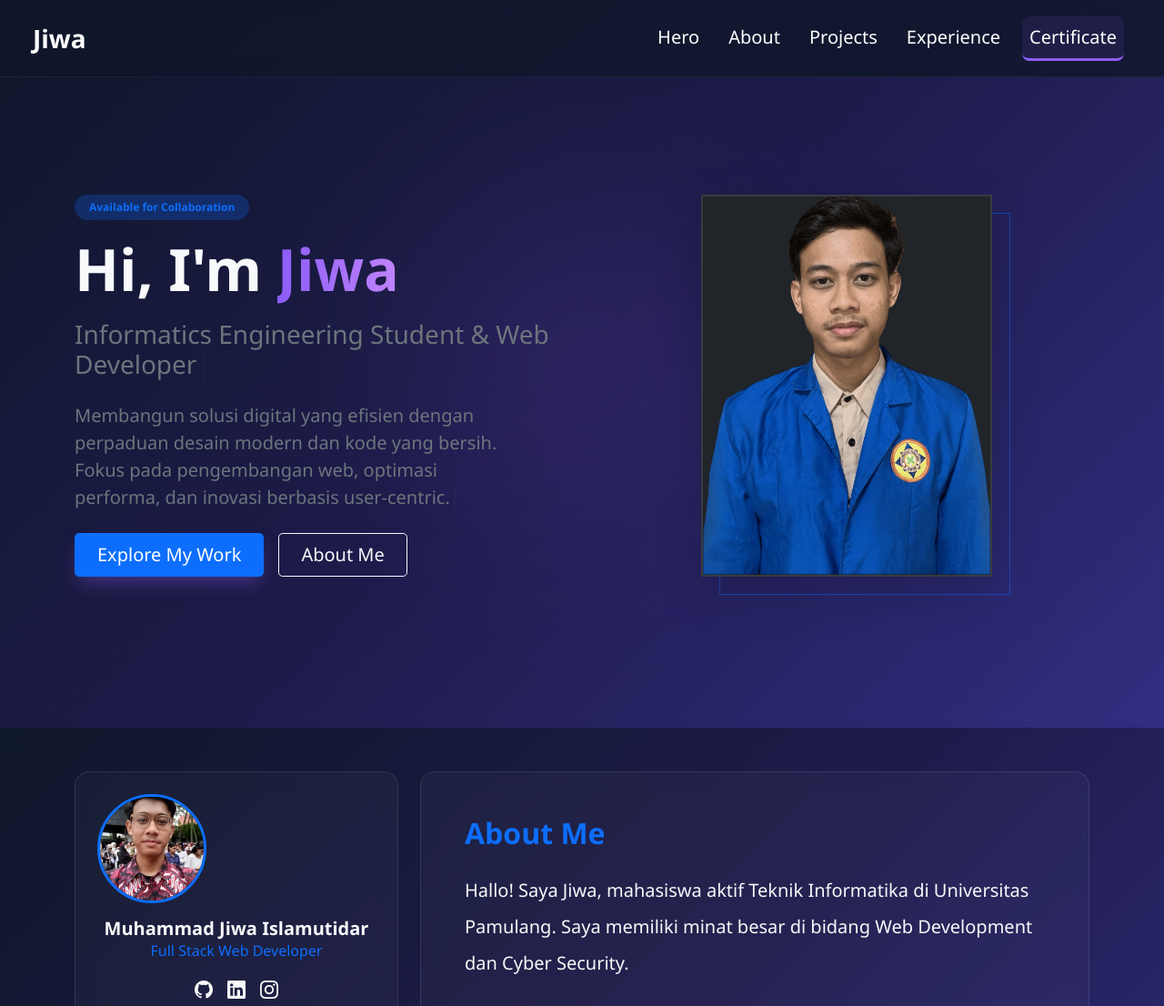
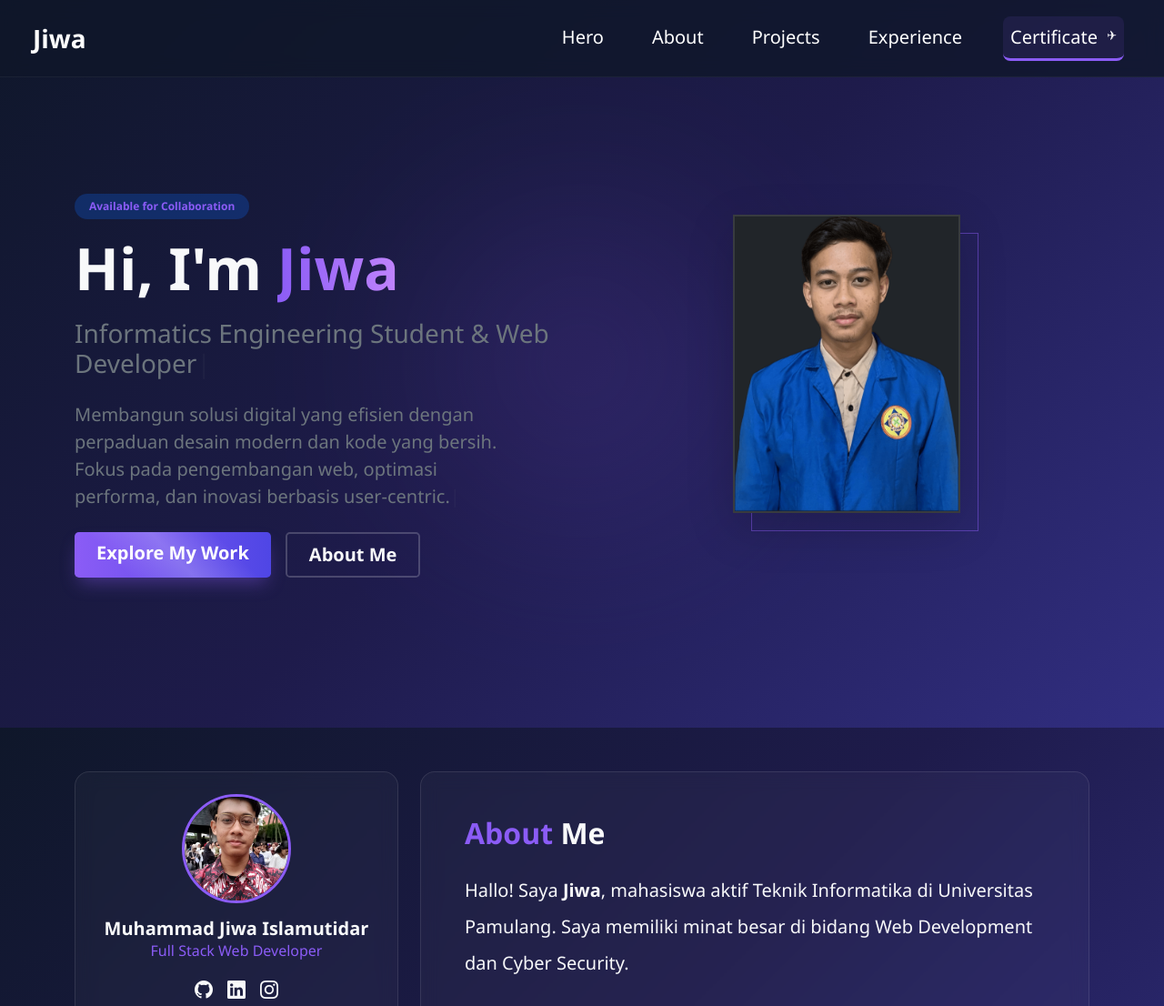
Before and after one commit to Jiwa2/Portfolio-Jiwa, a plain HTML site: page index.html in a window 1280 px wide. Shown: the top 1106 px of the page at 91% size. Drawn offline with nearby package versions, Linux system fonts and the light colour scheme.

Commit message:
tambah animasi

```diff
--- a/index.html
+++ b/index.html
@@ -89,13 +89,23 @@
             </button>
             <div class="collapse navbar-collapse" id="navbarSupportedContent">
     <ul class="navbar-nav ms-auto mb-2 mb-lg-0 me-md-4">
-                    <li class="nav-item mx-2"><a class="nav-link fs-5" href="#hero">Hero</a></li>
-                    <li class="nav-item mx-2"><a class="nav-link fs-5" href="#about">About</a></li>
-                    <li class="nav-item mx-2"><a class="nav-link fs-5" href="#projects">Projects</a></li>
-                    <li class="nav-item mx-2"><a class="nav-link fs-5" href="#experience">Experience</a></li>
-                    <li class="nav-item mx-2"><a class="nav-link fs-5" href="#sertificate">Certificate</a></li>
-                </ul>
-            </div>
+        <li class="nav-item mx-2">
+            <a class="nav-link fs-5" href="#hero">Hero <span class="plane-icon">✈</span></a>
+        </li>
+        <li class="nav-item mx-2">
+            <a class="nav-link fs-5" href="#about">About <span class="plane-icon">✈</span></a>
+        </li>
+        <li class="nav-item mx-2">
+            <a class="nav-link fs-5" href="#projects">Projects <span class="plane-icon">✈</span></a>
+        </li>
+        <li class="nav-item mx-2">
+            <a class="nav-link fs-5" href="#experience">Experience <span class="plane-icon">✈</span></a>
+        </li>
+        <li class="nav-item mx-2">
+            <a class="nav-link fs-5" href="#sertificate">Certificate <span class="plane-icon">✈</span></a>
+        </li>
+    </ul>
+</div>
         </div>
     </nav>
 
@@ -114,17 +124,18 @@
                 <h2 id="typed-title" class="h3 fw-light text-secondary mb-4"></h2>
                <p id="typed-text" class="lead text-muted mb-4 pe-md-5"></p>
                 <div class="d-flex flex-column flex-sm-row gap-3 justify-content-center justify-content-md-start">
-                    <a href="#projects" class="btn btn-primary btn-lg px-4 shadow-primary">Explore My Work</a>
+                    <a href="#projects" class="btn btn-primary btn-lg px-4 shadow-primary btn-glow">Explore My Work</a>
                     <a href="#about" class="btn btn-outline-light btn-lg px-4">About Me</a>
                 </div>
             </div>
 
-            <div class="col-md-6 text-center" data-aos="fade-left" data-aos-duration="1000">
-                <div class="position-relative d-inline-block">
-                    <div class="position-absolute top-0 start-0 w-100 h-100 border border-primary opacity-50 rounded-4" style="transform: translate(20px, 20px); z-index: -1;"></div>
-                    <img src="images/mukapakealmet.png" alt="Jiwa" class="img-fluid rounded-4 shadow-lg bg-dark" style="max-width: 320px; border: 2px solid rgba(255,255,255,0.1);">
-                </div>
+            <div class="col-md-6 text-center mt-5 mt-md-0" data-aos="fade-left" data-aos-duration="1000">
+            <div class="position-relative d-inline-block">
+                <div class="d-none d-md-block position-absolute top-0 start-0 w-100 h-100 border border-primary opacity-50 rounded-4" style="transform: translate(20px, 20px); z-index: -1;"></div>
+
+                <img src="images/mukapakealmet.png" alt="Jiwa" class="img-fluid rounded-4 shadow-lg bg-dark" style="max-width: 250px; border: 2px solid rgba(255,255,255,0.1);">
             </div>
+</div>
         </div>
     </div>
 </section>
@@ -134,7 +145,11 @@
         <div class="row g-4 align-items-stretch">
             <div class="col-md-4">
                 <div class="card p-4 text-center h-100 glass-card">
-                    <img src="images/pakebatik.jpg" alt="Profile" class="rounded-circle mb-3 border border-primary border-3" style="width: 120px; height: 120px; object-fit: cover;">
+                    <img src="images/pakebatik.jpg"
+                         alt="Profile"
+                         class="rounded-circle mb-3 border border-primary border-3 mx-auto d-block"
+                         style="width: 120px; height: 120px; object-fit: cover;">
+
                     <h5 class="fw-bold mb-0">Muhammad Jiwa Islamutidar</h5>
                     <p class="text-primary mb-3">Full Stack Web Developer</p>
 
@@ -149,15 +164,21 @@
                         <p><i class="bi bi-geo-alt-fill text-primary me-2"></i> Tangerang, Indonesia</p>
                     </div>
 
-                    <a href="images/cv baru.png" target="_blank" class="btn btn-primary w-100 mt-4 rounded-pill">Lihat CV</a>
+                    <a href="images/cv baru.png" target="_blank" class="btn btn-primary w-100 mt-4 rounded-pill btn-glow">Lihat CV</a>
                 </div>
             </div>
 
             <div class="col-md-8">
                 <div class="card p-5 h-100 glass-card d-flex flex-column justify-content-center">
-                    <h2 class="fw-bold mb-4 text-primary">About Me</h2>
-                    <p class="fs-5 lh-lg text-light">Hallo! Saya Jiwa, mahasiswa aktif Teknik Informatika di Universitas Pamulang. Saya memiliki minat besar di bidang Web Development dan Cyber Security.</p>
-                    <p class="fs-5 lh-lg text-secondary">Saat ini saya fokus pada pengembangan website menggunakan teknologi modern. Saya percaya bahwa teknologi yang dirancang dengan baik dapat memberikan dampak positif yang nyata bagi kehidupan.</p>
+                    <h2 class="fw-bold mb-4">
+                        <span class="text-primary">About</span> Me
+                    </h2>
+                    <p class="fs-5 lh-lg text-light">
+                        Hallo! Saya <strong>Jiwa</strong>, mahasiswa aktif Teknik Informatika di Universitas Pamulang. Saya memiliki minat besar di bidang Web Development dan Cyber Security.
+                    </p>
+                    <p class="fs-5 lh-lg text-secondary">
+                        Saat ini saya fokus pada pengembangan website menggunakan teknologi modern. Saya percaya bahwa teknologi yang dirancang dengan baik dapat memberikan dampak positif yang nyata bagi kehidupan.
+                    </p>
                 </div>
             </div>
         </div>
@@ -168,13 +189,13 @@
     <div class="container">
         <h2 class="fw-bold text-center mb-5">Technical <span class="text-primary">Skills</span></h2>
         <div class="row g-3 justify-content-center">
-            <div class="col-6 col-md-3"><div class="card glass-card p-3 text-center fw-bold">HTML5</div></div>
-            <div class="col-6 col-md-3"><div class="card glass-card p-3 text-center fw-bold">CSS3</div></div>
-            <div class="col-6 col-md-3"><div class="card glass-card p-3 text-center fw-bold">JavaScript</div></div>
-            <div class="col-6 col-md-3"><div class="card glass-card p-3 text-center fw-bold">React JS</div></div>
-            <div class="col-6 col-md-3"><div class="card glass-card p-3 text-center fw-bold">Next JS</div></div>
-            <div class="col-6 col-md-3"><div class="card glass-card p-3 text-center fw-bold">Bootstrap</div></div>
-            <div class="col-6 col-md-3"><div class="card glass-card p-3 text-center fw-bold">Tailwind</div></div>
+            <div class="col-6 col-md-3"><div class="card glass-card skill-card p-3 text-center fw-bold">HTML5</div></div>
+            <div class="col-6 col-md-3"><div class="card glass-card skill-card p-3 text-center fw-bold">CSS3</div></div>
+            <div class="col-6 col-md-3"><div class="card glass-card skill-card p-3 text-center fw-bold">JavaScript</div></div>
+            <div class="col-6 col-md-3"><div class="card glass-card skill-card p-3 text-center fw-bold">React JS</div></div>
+            <div class="col-6 col-md-3"><div class="card glass-card skill-card p-3 text-center fw-bold">Next JS</div></div>
+            <div class="col-6 col-md-3"><div class="card glass-card skill-card p-3 text-center fw-bold">Bootstrap</div></div>
+            <div class="col-6 col-md-3"><div class="card glass-card skill-card p-3 text-center fw-bold">Tailwind</div></div>
         </div>
     </div>
 </section>
--- a/style.css
+++ b/style.css
@@ -452,3 +452,117 @@ footer {
         display: none; /* Menyembunyikan deskripsi di HP agar kartu lebih pendek */
     }
 }
+
+/* Tombol Utama (Explore My Work) */
+.btn-primary {
+    background: linear-gradient(90deg, #8b5cf6, #4f46e5);
+    border: none;
+    transition: all 0.4s ease;
+    position: relative;
+    overflow: hidden;
+    font-weight: 600;
+}
+
+.btn-primary:hover {
+    background: linear-gradient(90deg, #7c3aed, #4338ca);
+    transform: translateY(-3px);
+    box-shadow: 0 0 25px rgba(139, 92, 246, 0.6) !important;
+}
+
+/* Tombol Kedua (About Me) */
+.btn-outline-light {
+    border: 2px solid rgba(255, 255, 255, 0.2);
+    background: transparent;
+    transition: all 0.4s ease;
+    font-weight: 600;
+}
+
+.btn-outline-light:hover {
+    background: rgba(255, 255, 255, 0.1);
+    border-color: #ffffff;
+    transform: translateY(-3px);
+    box-shadow: 0 0 15px rgba(255, 255, 255, 0.2);
+}
+
+.btn-glow::after {
+    content: '';
+    position: absolute;
+    top: -50%;
+    left: -50%;
+    width: 200%;
+    height: 200%;
+    background: linear-gradient(transparent, rgba(255,255,255,0.2), transparent);
+    transform: rotate(45deg);
+    transition: 0.5s;
+}
+
+.btn-glow:hover::after {
+    left: 100%;
+}
+
+/* Efek Hover Skill Card */
+.skill-card {
+    transition: all 0.4s cubic-bezier(0.175, 0.885, 0.32, 1.275);
+    cursor: default;
+    border: 1px solid rgba(255, 255, 255, 0.1);
+}
+
+.skill-card:hover {
+    transform: translateY(-8px);
+    background: rgba(139, 92, 246, 0.15); /* Muncul rona ungu tipis */
+    border-color: #8b5cf6;               /* Border berubah menjadi ungu */
+    box-shadow: 0 5px 20px rgba(139, 92, 246, 0.3); /* Glow yang lembut */
+}
+
+@media (max-width: 768px) {
+    /* Mengurangi ukuran foto di layar HP */
+    .hero-text img {
+        max-width: 200px !important;
+    }
+
+    /* Mengurangi padding hero agar tidak terlalu tinggi (memakan layar) */
+    #hero {
+        min-height: auto !important;
+        padding-top: 100px !important;
+        padding-bottom: 60px !important;
+    }
+
+    /* Mengatur ulang teks agar tidak terlalu lebar */
+    .hero-text {
+        padding-left: 15px;
+        padding-right: 15px;
+    }
+}
+
+.text-primary {
+    color: #8b5cf6 !important;
+}
+.border-primary {
+    border-color: #8b5cf6 !important;
+}
+
+/* Sembunyikan pesawat secara default */
+.plane-icon {
+    display: inline-block;
+    opacity: 0;
+    transition: all 0.4s ease;
+    transform: translateX(-10px) rotate(45deg);
+    font-size: 0.9rem;
+    margin-left: 5px;
+}
+
+/* Saat nav-link aktif, pesawat muncul dan terbang ke kanan */
+.nav-link.active .plane-icon {
+    opacity: 1;
+    transform: translateX(0) rotate(0deg);
+}
+
+/* Opsional: Animasi "terbang" kecil */
+.nav-link.active .plane-icon {
+    animation: fly 2s infinite ease-in-out;
+}
+
+@keyframes fly {
+    0%, 100% { transform: translateY(0); }
+    50% { transform: translateY(-5px); }
+}
```
